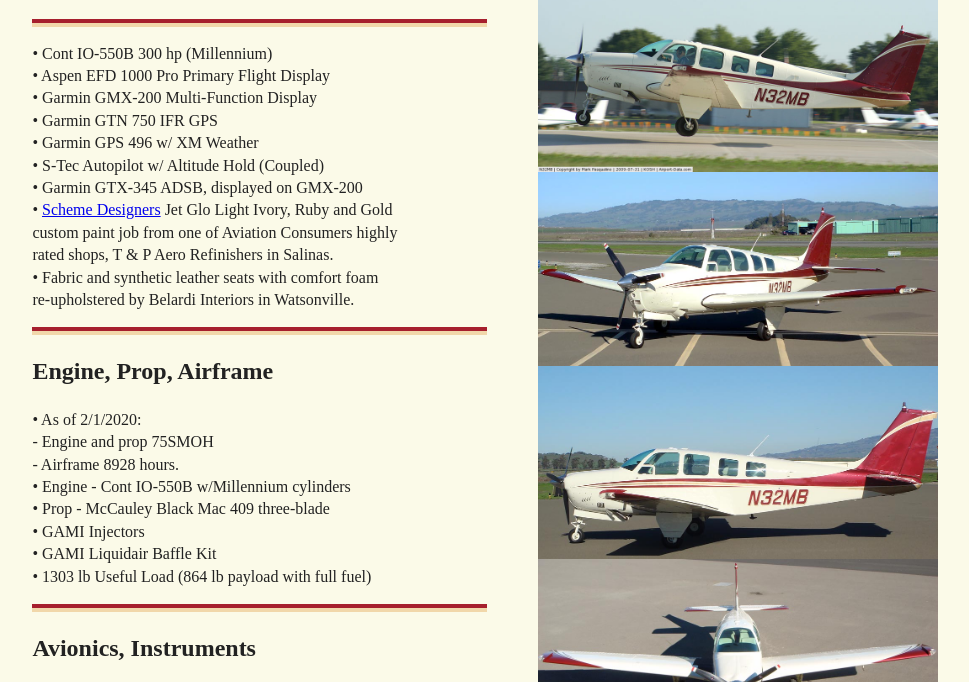
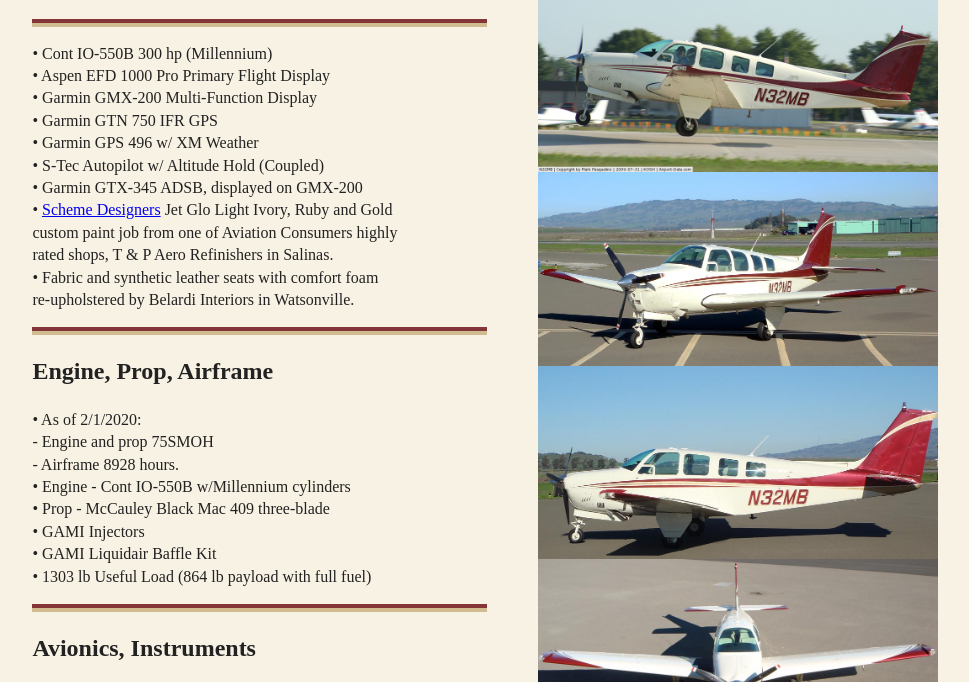
Before and after one commit to RichardYocke/MarinAirmenInc.github.io, a plain HTML site: page index.html in a window 1280 px wide. Shown: the part 77-759 px from the top of the page, without its empty margins (102-1071 px from the left). Drawn offline with Linux system fonts and the light colour scheme.

Commit message:
Update colors in style.css

```diff
--- a/css/style.css
+++ b/css/style.css
@@ -15,7 +15,7 @@ html {
     color: #222;
     font-size: 1em;
     line-height: 1.4;
-    background: #FBFAE8;
+    background: #f8f2e4;
 }
 
 /*
@@ -26,12 +26,12 @@ html {
  */
 
 ::-moz-selection {
-    background: #b3d4fc;
+    background: #f8f2e4;
     text-shadow: none;
 }
 
 ::selection {
-    background: #b3d4fc;
+    background: #f8f2e4;
     text-shadow: none;
 }
 
@@ -130,7 +130,7 @@ textarea {
     max-width: 100vw;
     max-height: 100vh;
     z-index: 1000;
-    border: 8px solid #A61F2D;
+    border: 8px solid #843537;
     box-shadow: 0 0 10px rgba(0, 0, 0, 0.5);
     object-fit: contain;
 }
@@ -154,12 +154,12 @@ textarea {
 }
 
 .line {
-    border-bottom: 4px solid #A61F2D;
+    border-bottom: 4px solid #843537;
     margin-top: 5px;
     width: 90%;
 }
 .line1 {
-    border-bottom: 4px solid #f1d7aa;
+    border-bottom: 4px solid #d1bc91;
     margin-top: 0px;
     width: 90%;
 }
```
